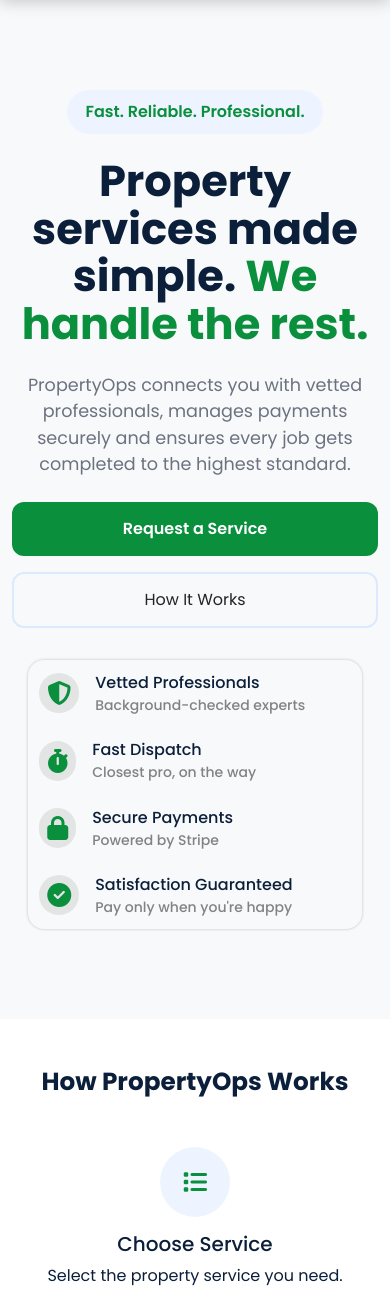
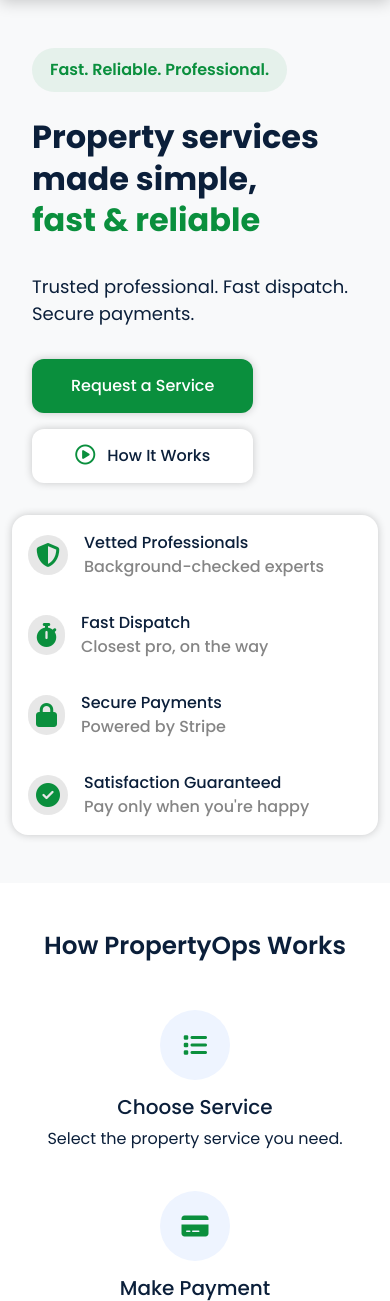
Before and after one commit to devbros595/propertyOps, a Django app: page / in a window 390 px wide. Shown: the part 61-1362 px from the top of the page. Run offline with Django 5.2, Linux system fonts and the light colour scheme.

Commit message:
Refactor hero section styles and update index.html layout for improved responsiveness and visual appeal

```diff
--- a/static/css/propertyops.css
+++ b/static/css/propertyops.css
@@ -1,10 +1,17 @@
 .hero {
-  padding: 90px 0;
+  padding: 3rem 0;
+}
+.hero-content {
+  display: flex;
+  flex-direction: column;
+  align-items: flex-start;
+  height: 100%;
+  padding-left: 2rem;
 }
 
 .hero-badge {
   display: inline-block;
-  background: #eef4ff;
+  background: rgba(10, 143, 61, 0.08);
   color: var(--primary);
   padding: 10px 18px;
   border-radius: 30px;
@@ -12,9 +19,10 @@
 }
 
 .hero-title {
-  font-size: 4rem;
+  font-size: 2rem;
   font-weight: 700;
-  line-height: 1.1;
+  line-height: 1.3;
+  text-align: left;
 }
 
 .hero-title .accent {
@@ -22,8 +30,8 @@
 }
 
 .hero-description {
-  font-size: 1.1rem;
-  color: #6b7280;
+  font-size: 18px;
+  color: var(--dark);
   max-width: 600px;
 }
 
@@ -38,7 +46,7 @@
   height: 100%;
   object-fit: cover;
 }
-.hero-btn{
+.hero-btn {
   display: flex;
   flex-direction: column;
   gap: 1rem;
@@ -49,7 +57,9 @@
   color: white;
   padding: 14px 30px;
   border-radius: 12px;
-  font-weight: 600;
+  font-weight: 500;
+  transition: 0.5s ease;
+  box-shadow: 0 0 8px rgba(0, 0, 0, 0.2);
 }
 
 .btn-main:hover {
@@ -58,23 +68,30 @@
 }
 
 .btn-outline-custom {
-  border: 2px solid #dbeafe;
+  background: #fff;
+  color: var(--dark);
+  box-shadow: 0 0 8px rgba(0, 0, 0, 0.2);
   padding: 14px 30px;
   border-radius: 12px;
+  font-weight: 500;
 }
 
-.trust-icons{
-  margin: 2rem 1rem 0;
-  box-shadow: 0 0 3px rgba(0, 0, 0, 0.235);
+.btn-outline-custom i {
+  color: var(--primary);
+}
+
+.trust-icons {
+  background: #fff;
+  margin: 2rem 0 0;
+  box-shadow: 0 0 8px rgba(0, 0, 0, 0.2);
   border-radius: 1rem;
-
 }
 
 .trust-item {
   display: flex;
   align-items: center;
   gap: 1rem;
-  padding: 0.7rem;
+  padding: 1rem;
 }
 
 .trust-icons i {
@@ -112,7 +129,7 @@
 .section-title {
   text-align: center;
   margin-bottom: 50px;
-  font-weight: 700;
+  font-weight: 600;
 }
 
 .service-card {
@@ -176,20 +193,6 @@
   font-size: 24px;
 }
 
-@media (max-width: 768px) {
-  .hero {
-    text-align: center;
-  }
-
-  .hero-title {
-    font-size: 2.7rem;
-  }
-
-  .trust-icons p {
-    font-size: 14px;
-  }
-}
-
 @media (min-width: 992px) {
   .trust-icons p {
     font-size: 14px;
--- a/templates/index.html
+++ b/templates/index.html
@@ -1,57 +1,35 @@
-{% extends 'base.html' %}
-{% load static %}
-
-{% block content %}
+{% extends 'base.html' %} {% load static %} {% block content %}
 
 <section class="hero bg-light">
   <div class="container">
-        <div class="row align-items-start">
-
-            <div class="col-lg-6 justify-content-center">
-
-                <span class="hero-badge">
-                    Fast. Reliable. Professional.
-                </span>
+    <div class="row">
+      <div class="col-lg-6 hero-content">
+        <span class="hero-badge"> Fast. Reliable. Professional. </span>
 
         <h1 class="hero-title mt-4">
-                    Property services
-                    made simple.
-                    <span class="accent">
-                        We handle the rest.
-                    </span>
+          Property services made simple,<br />
+          <span class="accent"> fast & reliable </span>
         </h1>
 
-                <p class="hero-description mt-4">
-                    PropertyOps connects you with vetted professionals,
-                    manages payments securely and ensures every job
-                    gets completed to the highest standard.
+        <p class="hero-description d-md-none mt-4">Trusted professional. Fast dispatch. Secure payments.</p>
+          <p class="hero-description mt-4 d-none d-md-block">PropertyOps connects you with vetted professionals, manages payments
+          securely and ensures every job gets completed to the highest standard.</p>
         </p>
 
-                <div class="mt-4 hero-btn">
-                    <a href="#" class="btn btn-main me-3 w-100">
-                        Request a Service
-                    </a>
+        <div class="hero-btn">
+          <a href="#" class="btn btn-main me-3 w-100"> Request a Service </a>
 
-                    <a href="#" class="btn btn-outline-custom w-100">
-                        How It Works
-                    </a>
+          <a href="#" class="btn btn-outline-custom w-100"><i class="fa-regular fa-circle-play fa-lg me-2"></i> How It Works </a>
         </div>
-
-
-
       </div>
 
       <div class="col-lg-6 d-none d-lg-block">
-
         <div class="hero-image">
-                    <img src="{% static 'img/plumber.png' %}" alt="">
+          <img src="{% static 'img/plumber.png' %}" alt="" />
         </div>
-
       </div>
-
     </div>
     <div class="row trust-icons">
-
       <div class="col-md-3 trust-item">
         <i class="fas fa-shield-alt"></i>
         <div class="d-flex flex-column align-items-start">
@@ -69,12 +47,12 @@
       </div>
 
       <div class="col-md-3 trust-item">
+
         <i class="fas fa-lock"></i>
         <div class="d-flex flex-column align-items-start">
           <span class="trust-title">Secure Payments</span>
           <p>Powered by Stripe</p>
         </div>
-
       </div>
 
       <div class="col-md-3 trust-item">
@@ -83,21 +61,15 @@
           <span class="trust-title">Satisfaction Guaranteed</span>
           <p>Pay only when you're happy</p>
         </div>
-
       </div>
-
     </div>
   </div>
 </section>
 <section class="py-5">
   <div class="container">
-
-        <h2 class="section-title">
-            How PropertyOps Works
-        </h2>
+    <h2 class="section-title">How PropertyOps Works</h2>
 
     <div class="row g-4">
-
       <div class="col-md-3">
         <div class="how-card">
           <div class="step-circle">
@@ -137,7 +109,6 @@
           <p>Approve the completed work.</p>
         </div>
       </div>
-
     </div>
   </div>
 </section>
```
Lines whose indentation alone changed are shown as unchanged.
